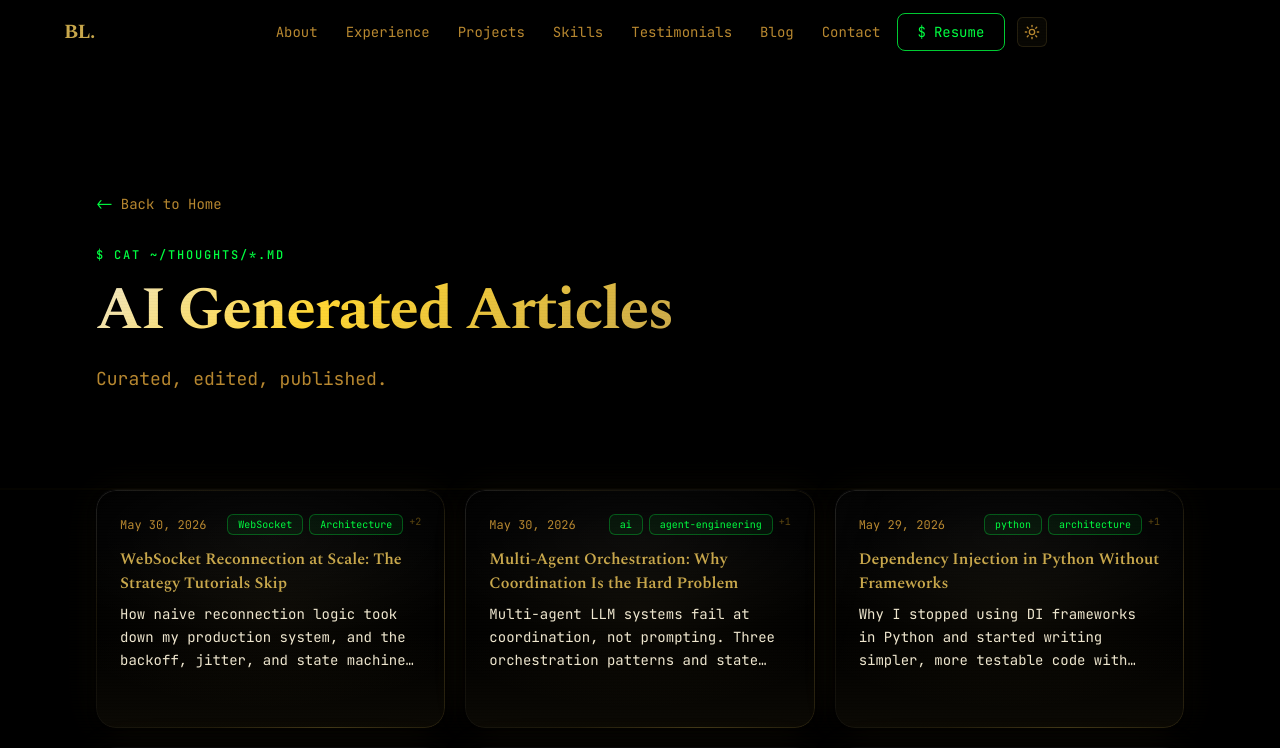
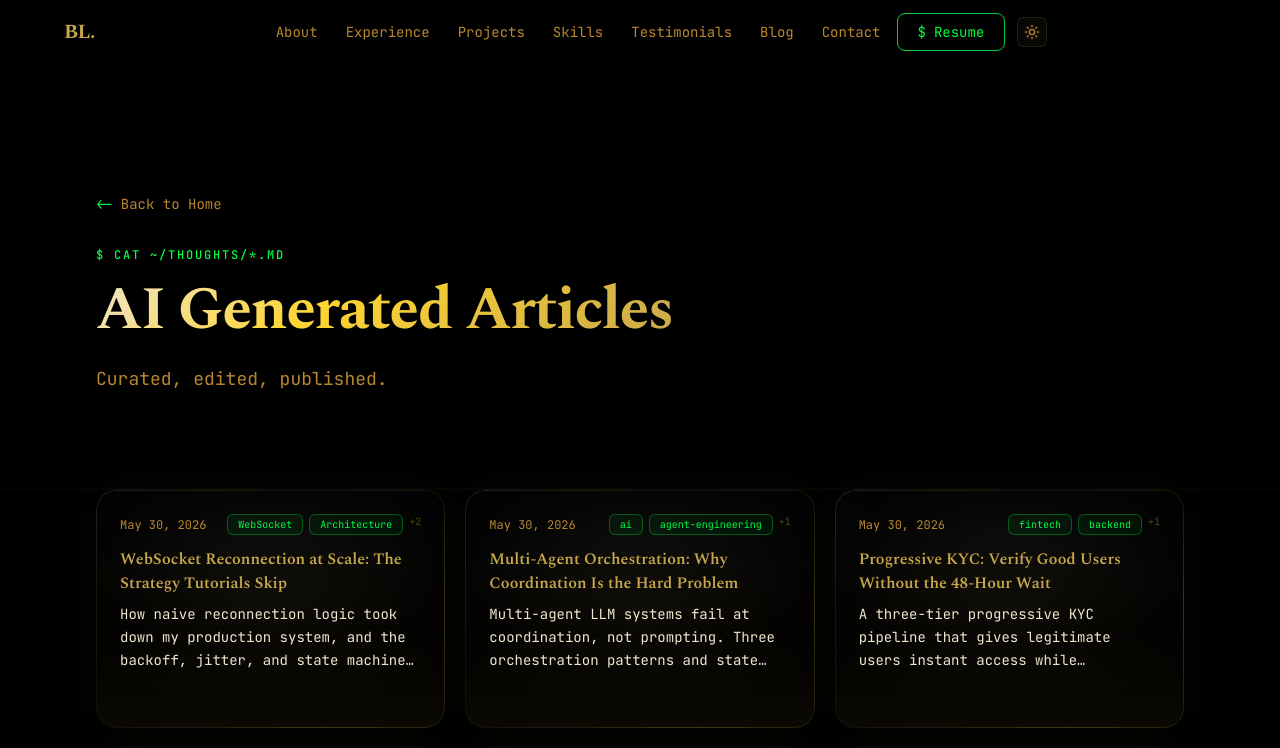
Before and after one commit to cryptorichyrich/biotama-next, a Next.js app: page /blog in a window 1280 px wide. Shown: the top 748 px of the page. Built offline with nearby package versions, Linux system fonts and the light colour scheme.

Commit message:
blog: Progressive KYC: Verify Good Users Without the 48-Hour Wait

```diff
--- a/src/data/blog-posts.ts
+++ b/src/data/blog-posts.ts
@@ -1691,6 +1691,53 @@ My blog pipeline uses three agents because research, writing, and editing need d
 
 Architecture is about trade-offs, not silver bullets. Multi-agent orchestration solves real problems at the cost of coordination complexity. Use it when the problem demands specialization.`,
   },
+  {
+    slug: "progressive-kyc-verify-instantly",
+    title: "Progressive KYC: Verify Good Users Without the 48-Hour Wait",
+    description:
+      "A three-tier progressive KYC pipeline that gives legitimate users instant access while escalating only risky accounts. Built after watching fintech onboarding lose 30% of signups to manual review delays.",
+    date: "2026-05-30",
+    tags: ["fintech", "backend", "architecture"],
+    content: `# Progressive KYC: Verify Good Users Without the 48-Hour Wait
+
+![Progressive KYC verification pipeline diagram](/images/blog/progressive-kyc-verify-instantly.jpg)
+
+Most fintech KYC flows assume every user is hiding something. That assumption costs you 30% of signups before a single transaction clears.
+
+The standard pipeline works like a binary switch: submit documents, enter the queue, wait for a human reviewer. A returning customer with a verified bank account and clean history gets the same treatment as someone uploading a photoshopped ID from a flagged IP address. Legitimate users bounce. Fraudsters find other vectors anyway.
+
+## The problem with binary verification
+
+I built KYC pipelines for payment platforms processing thousands of daily signups. One pattern kept surfacing: about 85% of users pass automated checks without issues. Their documents match their provided details. Their device fingerprints look normal. Their email domains have history. Yet these users still sat in a queue behind accounts flagged for manual review, sometimes for two days.
+
+Our systems could handle instant verification. The verification policy, not the pipeline, created the delay. The team treated all users as threats until proven otherwise.
+
+## Three tiers, not two states
+
+The fix is a progressive verification pipeline with three tiers instead of the binary approve or deny model.
+
+**Tier 1: Instant automated clearance.** Document OCR extracts name, DOB, and ID number. Cross-reference against the registration form data. Run the selfie against the ID photo with facial matching. Check the device fingerprint and IP reputation. If all clear, and the transaction volume stays below a threshold, the user gets instant access with a provisional status. No human touches this step. The entire chain runs in under three seconds.
+
+**Tier 2: Risk-based escalation.** Something flagged but minor. Maybe the OCR confidence score hit 89% instead of the required 95%. Maybe the user's IP geolocation differs from their stated address by a neighboring country. The system routes these cases into a prioritized review queue with context attached. The reviewer sees what triggered the escalation, not a vague "documents need review" flag. A good reviewer clears these in under 5 minutes because the system already did the hard part.
+
+**Tier 3: Full manual review.** Document mismatch, high-risk jurisdiction, unusual device configuration, or transactions exceeding provisional limits. These accounts get the full treatment: dedicated reviewer, document re-verification, possible video call. Tier 3 should represent under 5% of your signup volume. If it sits higher, your automated checks need tuning, not more reviewers.
+
+## The architecture that makes this work
+
+The pipeline runs as an async event-driven system. A user submits KYC documents through your API. The system drops a message into a priority queue. A worker picks it up, runs Tier 1 checks, and either emits an \`approved_provisional\` event or escalates to Tier 2.
+
+Provisional approval unlocks core features: send money, receive payments, view transaction history. A daily volume cap keeps fraud exposure contained. Set the cap high enough that legitimate users never hit it and low enough that bad actors cannot drain the system.
+
+Webhook callbacks notify the user's device when tier status changes. The frontend shows a real-time status component: "Verifying your identity" becomes "Identity confirmed, full access pending" becomes "Full access granted." Users see progress instead of a black hole.
+
+## What I learned from building this
+
+The hardest part is not the OCR integration or the document matching. Those are solved problems with solid APIs. The hard part is designing the provisional access model. You must decide what features to unlock at each tier, what limits to set, and what triggers force an immediate downgrade.
+
+I made the mistake of being too conservative on the first iteration. Provisional users could view their balance but nothing else. The feedback was brutal. Users felt more frustrated than if they had just waited for full verification. The second iteration gave provisional users most features with volume caps. Completion rates jumped 40%. Users started transacting within minutes of signup instead of days.
+
+Architecture is about trade-offs, not silver bullets. The trade-off here is fraud exposure versus conversion. A progressive KYC pipeline lets you balance both. Catch bad actors fast while giving legitimate users what they came for: access to your product, now.`,
+  },
 ];
 
 export function getBlogPostBySlug(slug: string): BlogPost | undefined {
```
Also changed, not shown: public/images/blog/progressive-kyc-verify-instantly.jpg (added).
